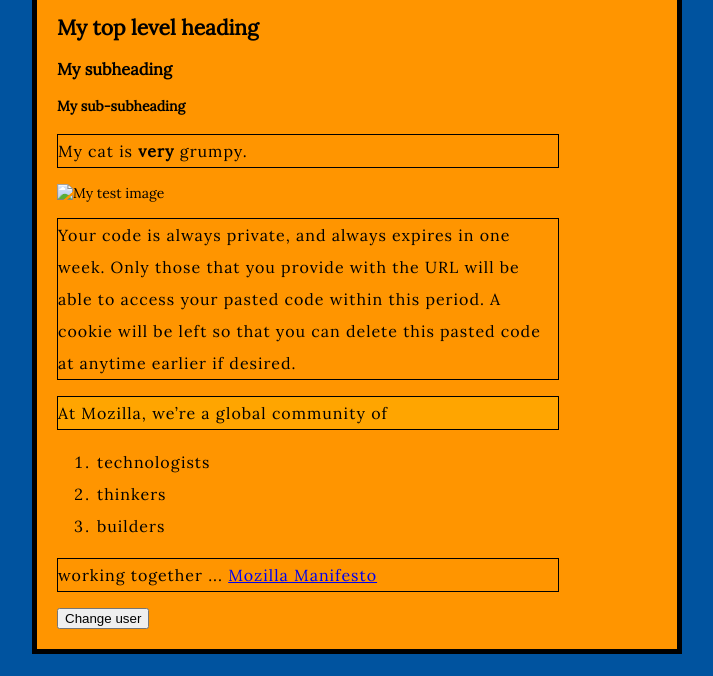
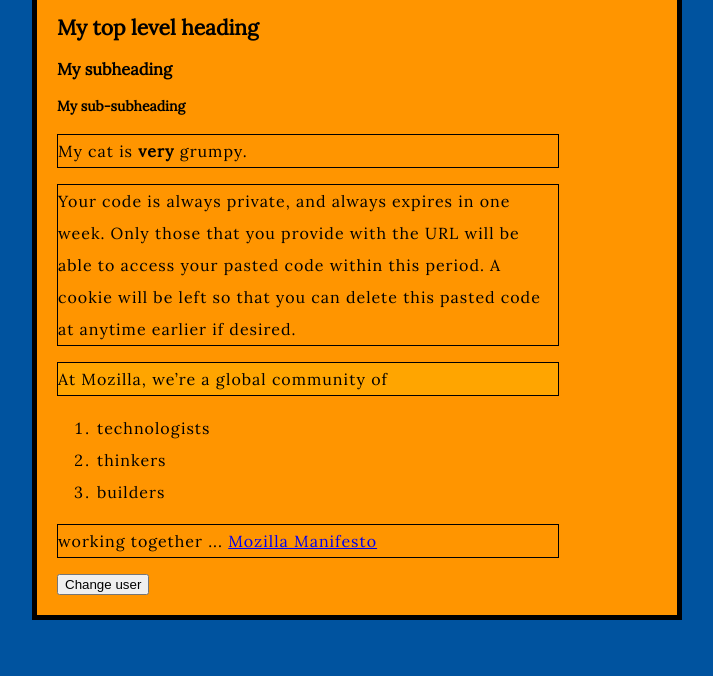
Before and after one commit to Yura081991/Yura081991, a plain HTML site: page 1-st site/index.html in a window 1280 px wide. Shown: the part 124-800 px from the top of the page, without its empty margins (283-996 px from the left). Drawn offline with Linux system fonts and the light colour scheme.

Commit message:
Update index.html

```diff
--- a/1-st site/index.html
+++ b/1-st site/index.html
@@ -12,7 +12,6 @@
 	<h3>My subheading</h3>
 	<h4>My sub-subheading</h4>
     <p>My cat is <strong>very</strong> grumpy.</p>
-    <img src="images/mozilla1.png" alt="My test image">
     <p>Your code is always private, and always expires in one week. Only those that you provide with the URL will be able to access your pasted code within this period. A cookie will be left so that you can delete this pasted code at anytime earlier if desired.</p>
     <p id="d">At Mozilla, we’re a global community of</p>
 	<ol>
```
